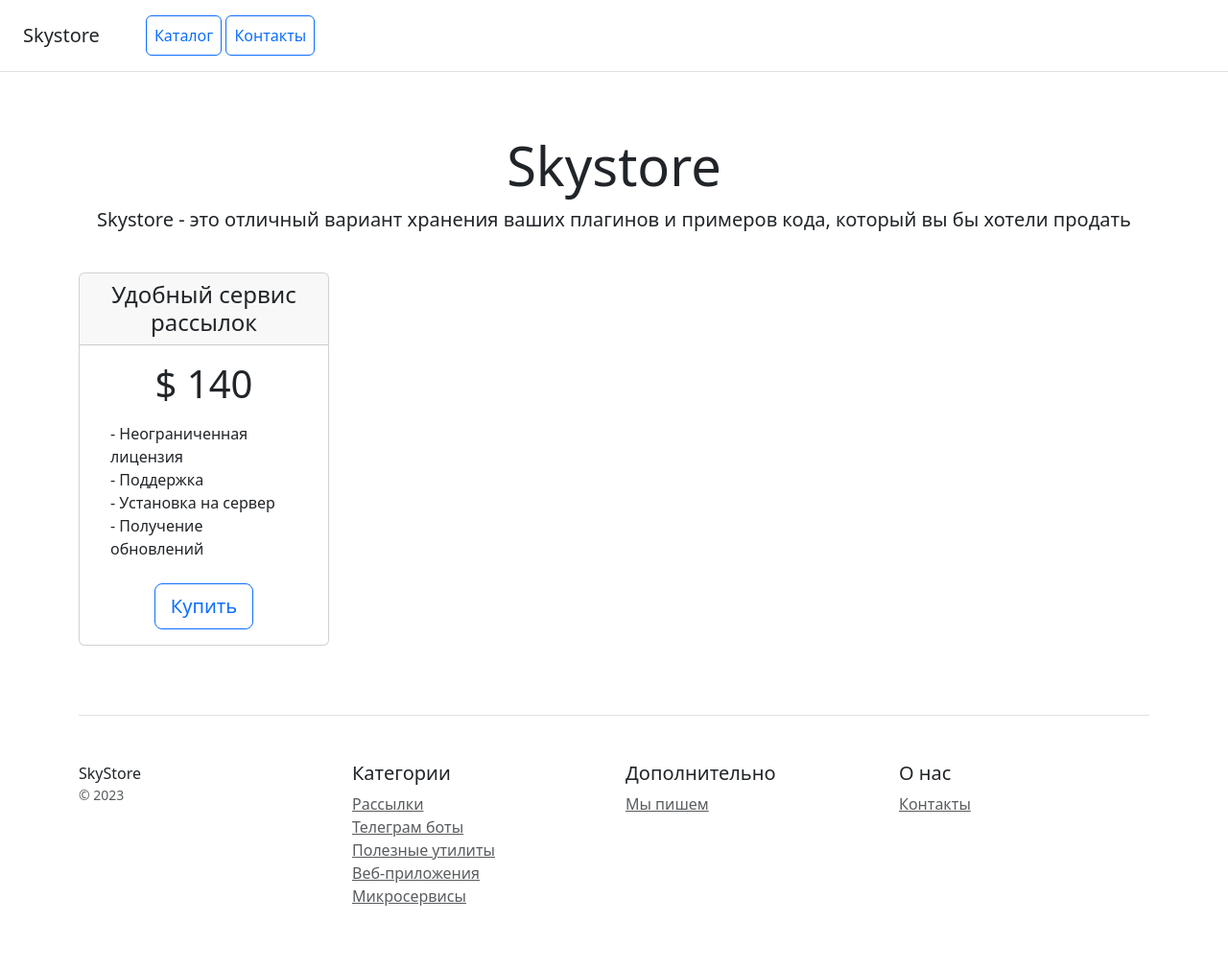
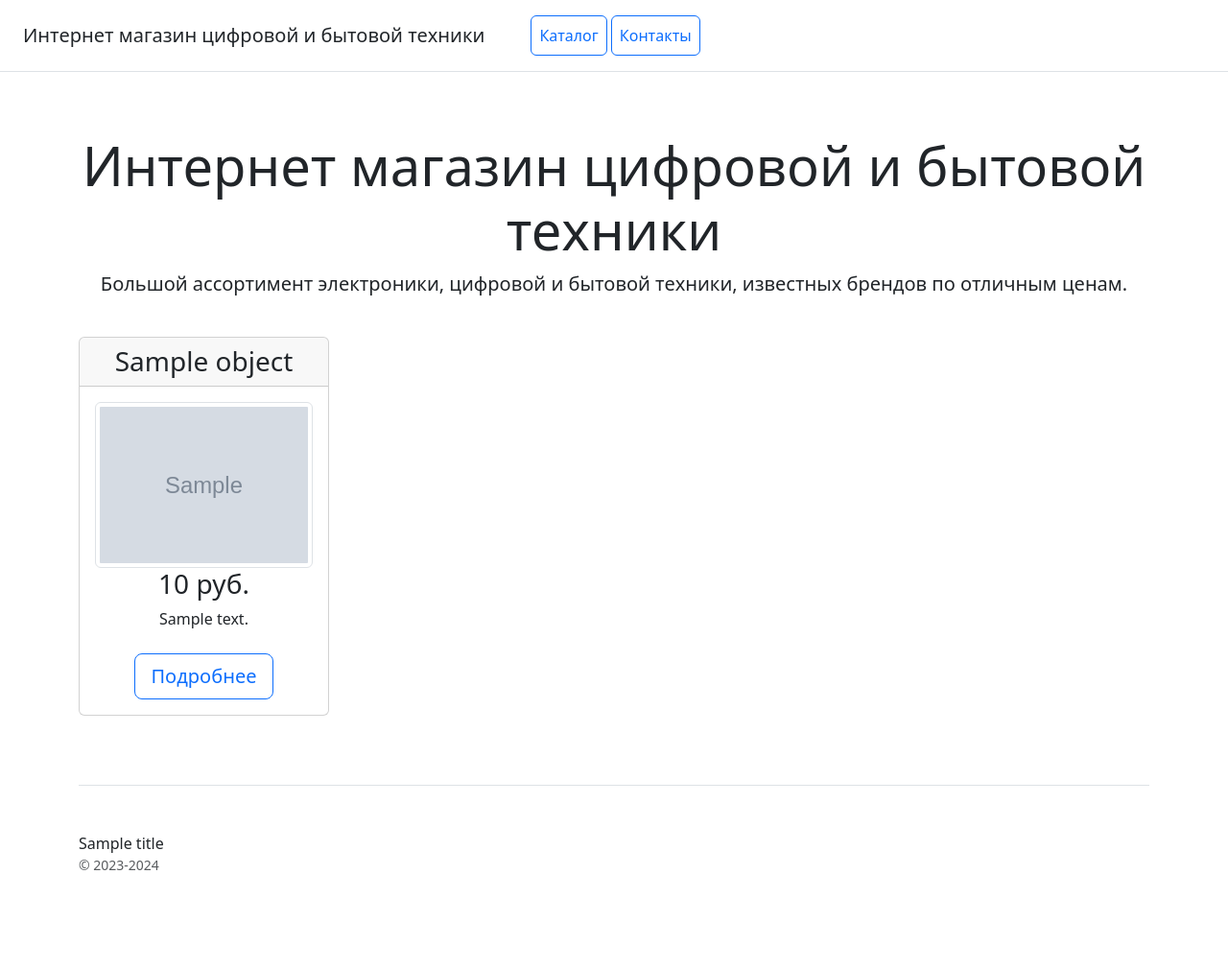
Before and after one commit to Larisa-mih/Homework_19_2, a Django app: template catalog/templates/catalog/index_home.html in a window 1280 px wide. Shown: the whole page at 96% size. After the commit the page ends 907 px from the top, so only its background shows below. Run offline with Django 5.2, Linux system fonts and the light colour scheme; the template is opened without the code that fills it: most values are stand-ins (such as "Sample title", 1, 10 or a date in 2020); grey boxes marked "Sample" are stand-in pictures; some libraries are stand-ins or nearby versions.

Commit message:
html files added

```diff
--- /dev/null
+++ b/catalog/templates/catalog/base.html
@@ -0,0 +1,39 @@
+<!doctype html>
+{% load static %}
+<html lang="en">
+<head>
+    <meta charset="utf-8">
+    <meta name="viewport" content="width=device-width, initial-scale=1">
+    <title>Интернет магазин цифровой и бытовой техники</title>
+    <link href="{% static 'css/bootstrap.min.css' %}" rel="stylesheet">
+</head>
+<body>
+<div class="d-flex flex-column flex-md-row align-items-center p-3 px-md-4 mb-3 bg-white border-bottom box-shadow">
+    <h5 class="my-0 mr-md-auto font-weight-normal">Интернет магазин цифровой и бытовой техники</h5>
+    <nav class="ms-5">
+        <a class="p-2 btn btn-outline-primary" href="/">Каталог</a>
+        <a class="p-2 btn btn-outline-primary" href="/contacts/"> Контакты</a>
+    </nav>
+</div>
+
+<div class="pricing-header px-3 py-3 pt-md-5 pb-md-4 mx-auto text-center">
+    <h1 class="display-4">Интернет магазин цифровой и бытовой техники</h1>
+    <p class="lead">Большой ассортимент электроники, цифровой и бытовой техники, известных брендов по отличным ценам.</p>
+</div>
+
+<div class="container">
+    {% block content %}
+    {% endblock %}
+    <footer class="pt-4 my-md-5 pt-md-5 border-top">
+        <div class="row">
+            <div class="col-12 col-md">
+                {{ title }}
+                <small class="d-block mb-3 text-muted">&copy; 2023-2024</small>
+            </div>
+        </div>
+    </footer>
+</div>
+
+<script src="https://cdn.jsdelivr.net/npm/bootstrap@5.3.2/dist/js/bootstrap.bundle.min.js" integrity="sha384-C6RzsynM9kWDrMNeT87bh95OGNyZPhcTNXj1NW7RuBCsyN/o0jlpcV8Qyq46cDfL" crossorigin="anonymous"></script>
+</body>
+</html>
--- a/catalog/templates/catalog/index_home.html
+++ b/catalog/templates/catalog/index_home.html
@@ -1,79 +1,24 @@
-<!doctype html>
-<html lang="en">
-<head>
-    <meta charset="utf-8">
-    <meta name="viewport" content="width=device-width, initial-scale=1">
-    <title>Skystore</title>
-    <link href="https://cdn.jsdelivr.net/npm/bootstrap@5.3.2/dist/css/bootstrap.min.css" rel="stylesheet" integrity="sha384-T3c6CoIi6uLrA9TneNEoa7RxnatzjcDSCmG1MXxSR1GAsXEV/Dwwykc2MPK8M2HN" crossorigin="anonymous">
-</head>
-<body>
-<div class="d-flex flex-column flex-md-row align-items-center p-3 px-md-4 mb-3 bg-white border-bottom box-shadow">
-    <h5 class="my-0 mr-md-auto font-weight-normal">Skystore</h5>
-    <nav class="ms-5">
-        <a class="p-2 btn btn-outline-primary" href="/">Каталог</a>
-        <a class="p-2 btn btn-outline-primary" href="/contacts/">Контакты</a>
-    </nav>
-</div>
-
-<div class="pricing-header px-3 py-3 pt-md-5 pb-md-4 mx-auto text-center">
-    <h1 class="display-4">Skystore</h1>
-    <p class="lead">Skystore - это отличный вариант хранения ваших плагинов и примеров кода, который вы бы хотели
-        продать</p>
-</div>
-
-<div class="container">
+{% extends 'catalog/base.html' %}
+{% load my_tags %}
+{% block content %}
 <div class="row text-center">
+    {% for object in object_list %}
     <div class="col-3">
         <div class="card mb-4 box-shadow">
             <div class="card-header">
-                    <h4 class="my-0 font-weight-normal">Удобный сервис рассылок</h4>
+                <h3 class="my-0 font-weight-normal">{{ object.name }}</h3>
             </div>
             <div class="card-body">
-                    <h1 class="card-title pricing-card-title">$ 140</h1>
+<!--                <img src="/media/{{ object.image }}" height="111" class="img-thumbnail">-->
+                <img src="{{ object.image|mymedia }}" height="111" class="img-thumbnail">
+                <h3 class="card-title pricing-card-title">{{ object.price }} руб.</h3>
+                <span class="textarea">{{ object.description|slice:100 }}</span>
                 <ul class="list-unstyled mt-3 mb-4 text-start m-3">
-                        <li>- Неограниченная лицензия</li>
-                        <li>- Поддержка</li>
-                        <li>- Установка на сервер</li>
-                        <li>- Получение обновлений</li>
                 </ul>
-                    <button type="button" class="btn btn-lg btn-block btn-outline-primary">Купить</button>
+                <a href="{% url 'catalog:product' object.pk %}" type="button" class="btn btn-lg btn-block btn-outline-primary">Подробнее</a>
             </div>
         </div>
     </div>
+    {% endfor %}
 </div>
-
-    <footer class="pt-4 my-md-5 pt-md-5 border-top">
-        <div class="row">
-            <div class="col-12 col-md">
-                SkyStore
-                <small class="d-block mb-3 text-muted">&copy; 2023</small>
-            </div>
-            <div class="col-6 col-md">
-                <h5>Категории</h5>
-                <ul class="list-unstyled text-small">
-                    <li><a class="text-muted" href="#">Рассылки</a></li>
-                    <li><a class="text-muted" href="#">Телеграм боты</a></li>
-                    <li><a class="text-muted" href="#">Полезные утилиты</a></li>
-                    <li><a class="text-muted" href="#">Веб-приложения</a></li>
-                    <li><a class="text-muted" href="#">Микросервисы</a></li>
-                </ul>
-            </div>
-            <div class="col-6 col-md">
-                <h5>Дополнительно</h5>
-                <ul class="list-unstyled text-small">
-                    <li><a class="text-muted" href="#">Мы пишем</a></li>
-                </ul>
-            </div>
-            <div class="col-6 col-md">
-                <h5>О нас</h5>
-                <ul class="list-unstyled text-small">
-                    <li><a class="text-muted" href="/contacts/">Контакты</a></li>
-                </ul>
-            </div>
-        </div>
-    </footer>
-</div>
-
-<script src="https://cdn.jsdelivr.net/npm/bootstrap@5.3.2/dist/js/bootstrap.bundle.min.js" integrity="sha384-C6RzsynM9kWDrMNeT87bh95OGNyZPhcTNXj1NW7RuBCsyN/o0jlpcV8Qyq46cDfL" crossorigin="anonymous"></script>
-</body>
-</html>
+{% endblock %}
```
Also changed, not shown: catalog/templates/catalog/index_contacts.html (+4 -3 lines), catalog/templates/catalog/product_info.html (added, +21 -0 lines). Lines whose indentation alone changed are shown as unchanged.
